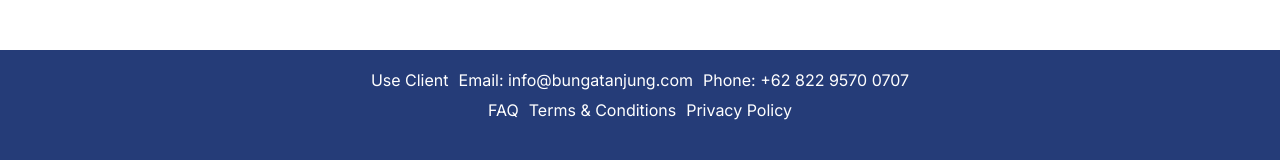
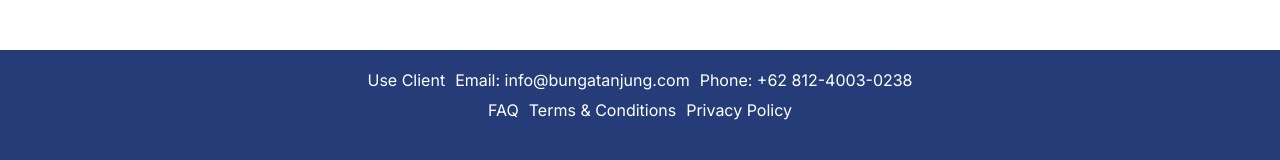
Before and after one commit to sukron21/sedot-wc-bunga-tanjung, a Next.js app: page / in a window 1280 px wide. Shown: the part 2089-2249 px from the top of the page. Built offline with nearby package versions, Linux system fonts and the light colour scheme.

Commit message:
penyesuaian

```diff
--- a/src/app/page.tsx
+++ b/src/app/page.tsx
@@ -423,7 +423,7 @@ const Home: React.FC = () => {
                 <p style={{ margin: "0", paddingRight: "10px" }}>
                   Email: info@bungatanjung.com
                 </p>
-                <p style={{ margin: "0" }}>Phone: +62 822 9570 0707</p>
+                <p style={{ margin: "0" }}>Phone: +62 812-4003-0238</p>
               </div>
               <div style={{ marginTop: "10px" }}>
                 <a href="/faq" style={{ color: "white", marginRight: "10px" }}>
```
